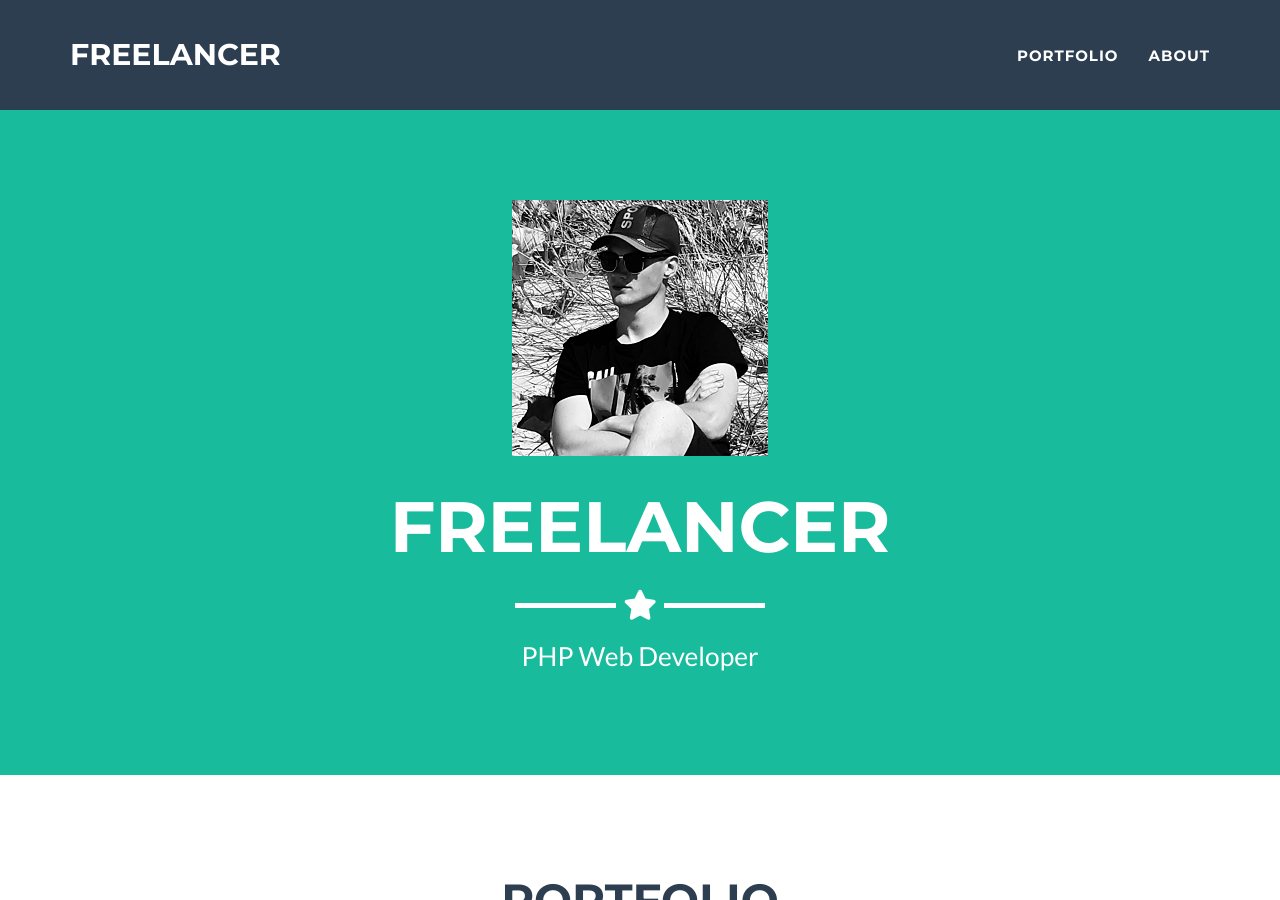
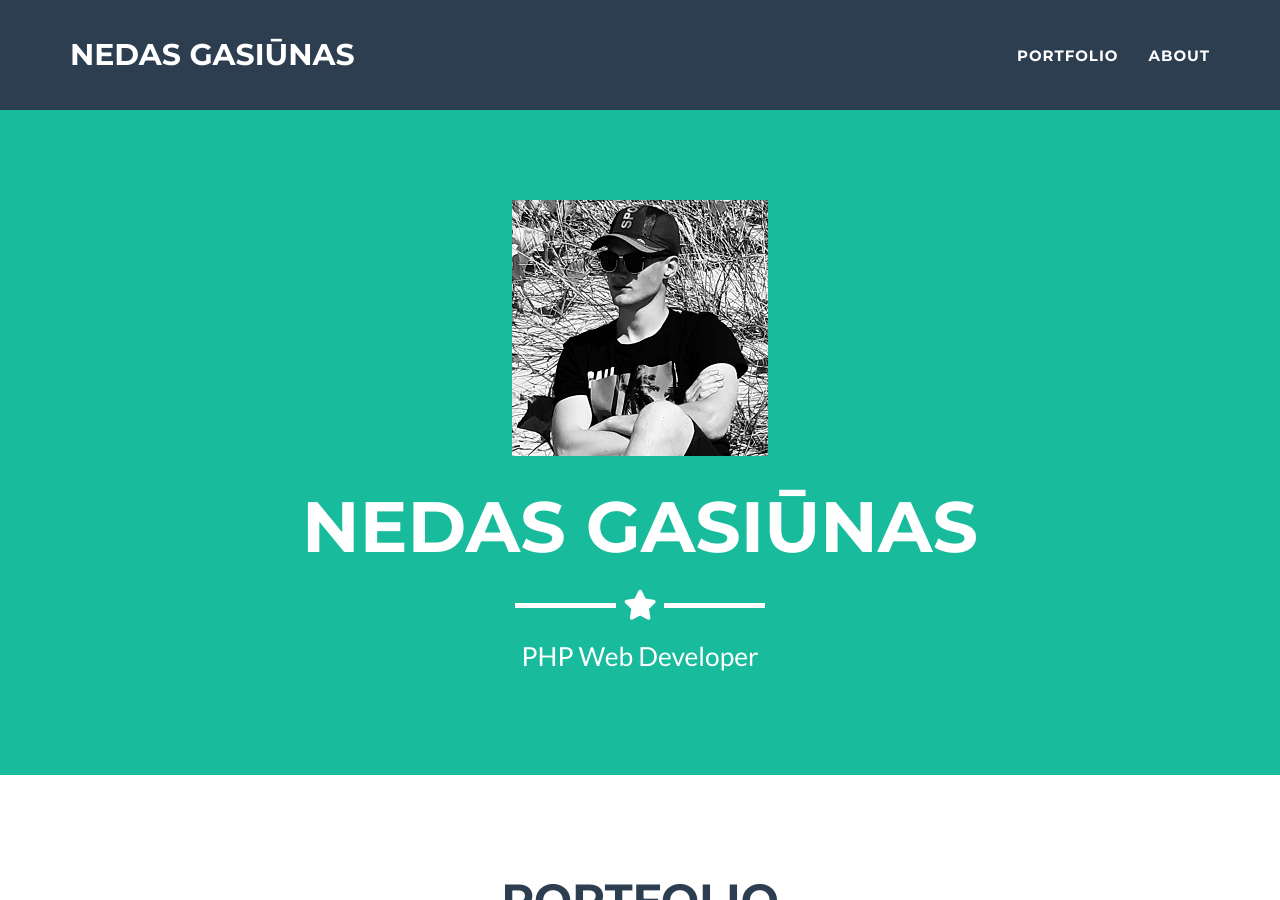
Before and after one commit to Qpsa/qpsa.github.io, a Jekyll site: the page built from _posts/2014-07-18-project-1.markdown, in a window 1280 px wide and 900 px high. Built offline with Jekyll 4.4.1, drawn with Linux system fonts in a browser that asks for light colours.

Commit message:
Config changes

```diff
--- a/_config.yml
+++ b/_config.yml
@@ -1,5 +1,5 @@
 # Site settings
-title: Freelancer
+title: Nedas Gasiūnas
 email: gasiunas.nedas@gmail.com
 url: https://github.com/jeromelachaud/freelancer-theme
 description: "Write an awesome description for your new site here. You can edit this line in _config.yml. It will appear in your document head meta (for Google search results) and in your feed.xml site description."
@@ -21,7 +21,7 @@ bing_verify:
 
 # If you use disqus you need disqus shortname
 # https://help.disqus.com/customer/portal/articles/466208
-disqus_shortname: myshortname
+disqus_shortname: Nedas
 
 # Color settings (hex-codes without the leading hash-tag)
 color:
```
